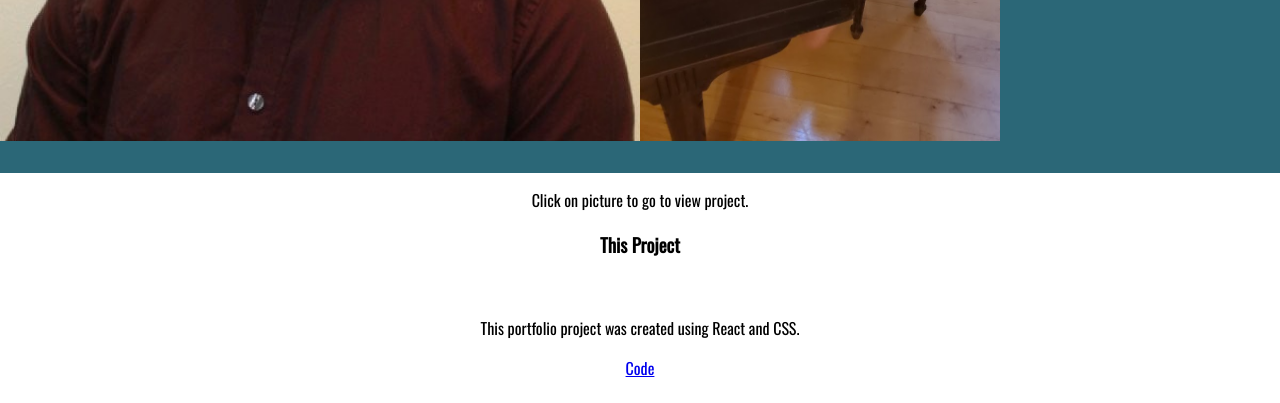
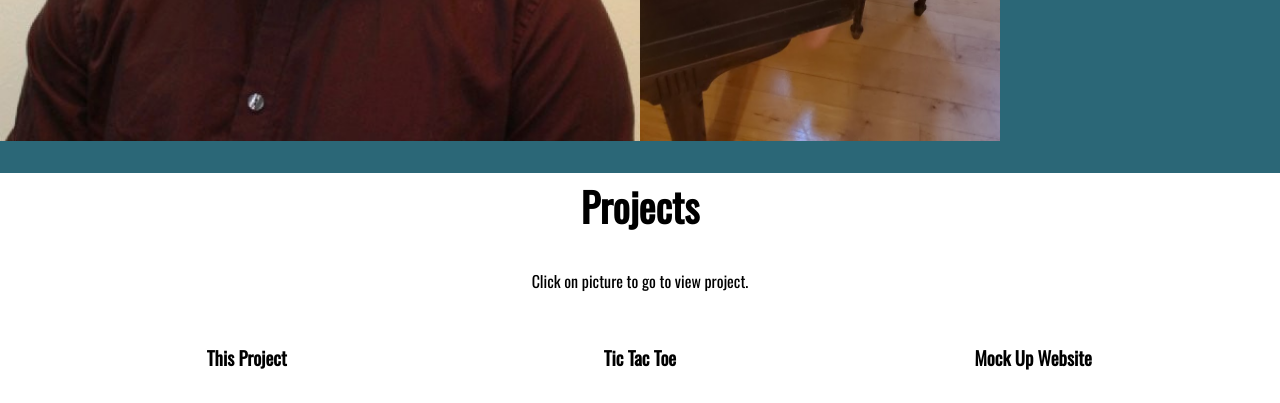
Before and after one commit to loganed09/LoganE, a React (Create React App) app: page / in a window 1280 px wide. Shown: the part 560-963 px from the top of the page. Built offline with nearby package versions, Linux system fonts and the light colour scheme; a web font is replaced by a local one.

Commit message:
made css changes

```diff
--- a/src/Components/Contact/Contact.css
+++ b/src/Components/Contact/Contact.css
@@ -2,4 +2,12 @@
     display: flex;
     justify-content: space-evenly;
     margin: 3rem 0;
+    margin-bottom: 0;
+
 }
+
+@media only screen and (max-width: 600px) {
+    .contact {
+        background-color: white;
+    }
+}
--- a/src/Components/Projects/Projects.css
+++ b/src/Components/Projects/Projects.css
@@ -1,3 +1,47 @@
+@media only screen and (min-width: 700px) {
+    .projects {
+        margin-top: 4rem;
+    }
+
+    .projects h2 {
+        font-size: 2.5rem;
+    }
+    .project-items {
+        display: flex;
+        flex-wrap: wrap;
+        margin: 2rem 4.5rem;
+        justify-content: space-evenly;
+        gap: 3rem;
+    }
+
+    .project {
+        display: flex;
+        flex-direction: column;
+        width: 30%;
+        height: 40rem;
+        justify-content: space-between;
+    }
+
+    .project img {
+        width: 20rem;
+    }
+
+
+    .project-text a {
+        text-decoration: none;
+        border: 3px black #52ab98;
+        border-radius: 45%;
+        background-color: #52ab98;
+        color: white;
+        padding: .4rem;
+        cursor: pointer;
+    }
+
+}
+
+
+
+
 @media only screen and (max-width: 600px) {
     .projects {
         display: flex;
```
